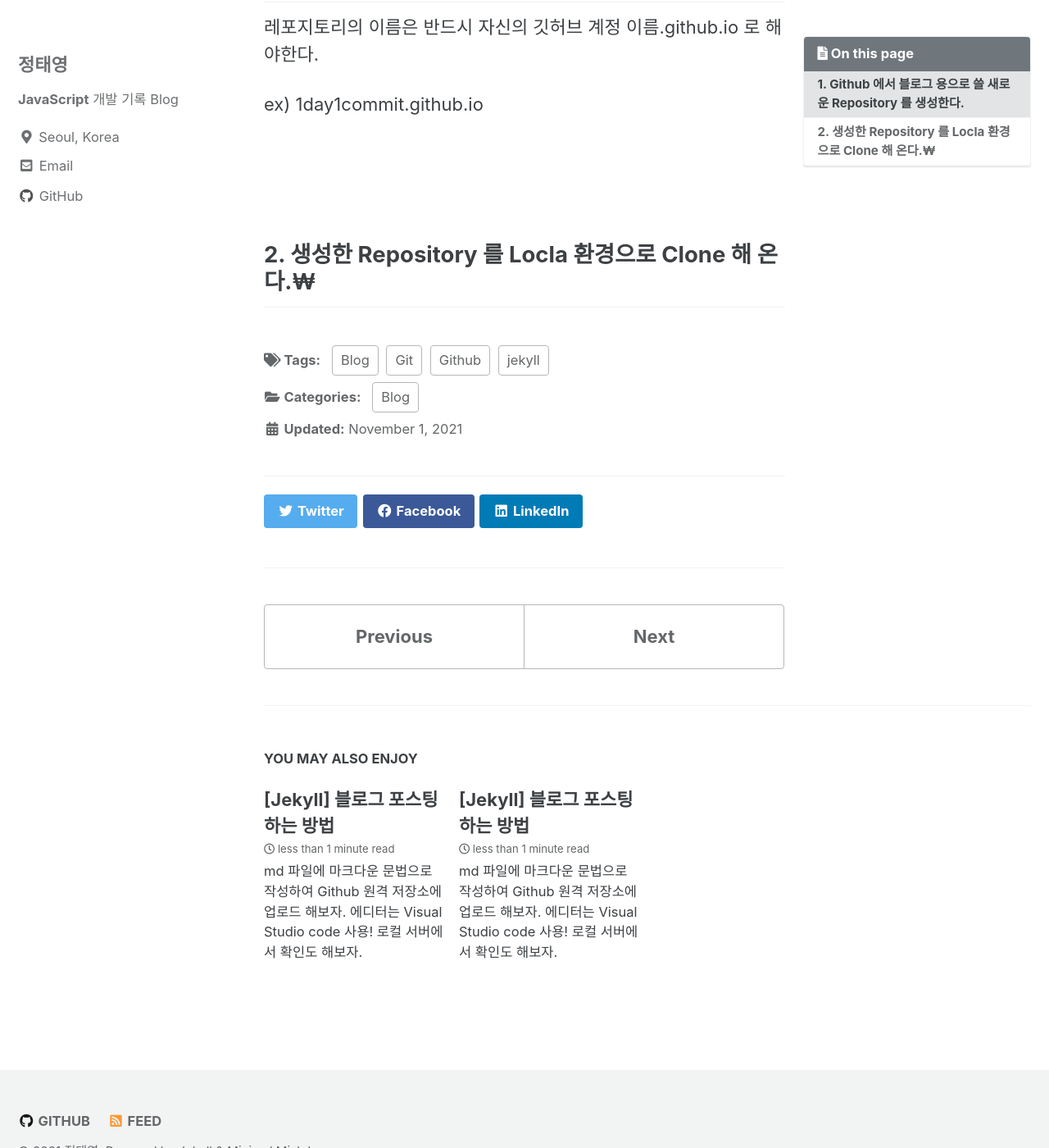
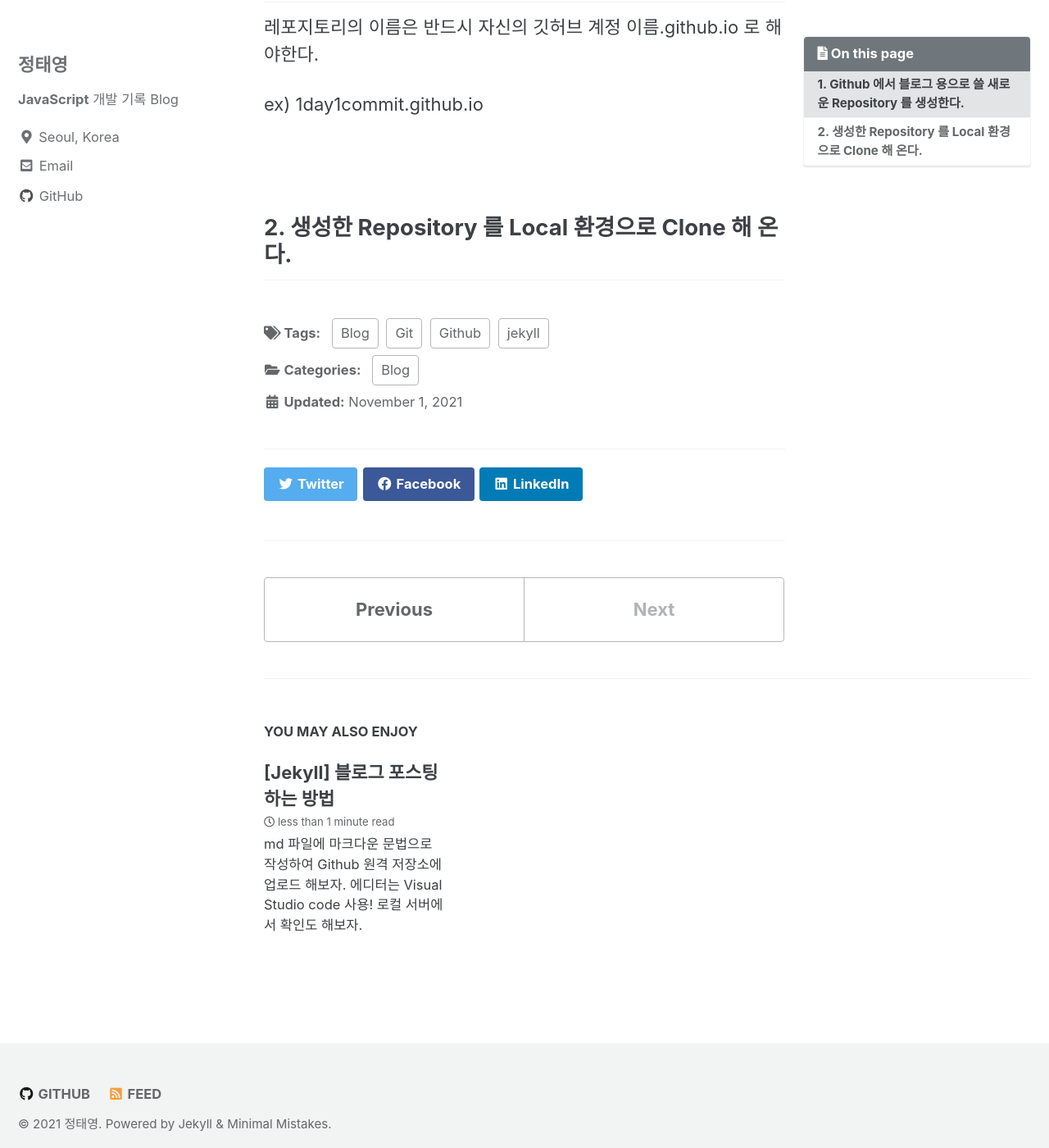
Before and after one commit to dev-taeyeong/test-blog, a Jekyll site: the page built from _posts/2021-11-01-make-blog.md, in a window 1280 px wide and 1400 px high, scrolled down 343 px. Shown: the whole window at 82% size. Built offline with Jekyll 4.4.1, drawn with Linux system fonts in a browser that asks for light colours; cached includes are drawn as plain includes.

```diff
--- a/_posts/2021-11-01-make-blog.md
+++ b/_posts/2021-11-01-make-blog.md
@@ -22,6 +22,5 @@ last_modified_at: 2021-11-01
 ex) 1day1commit.github.io
 
 <br>
-<br>
 
-## 2. 생성한 Repository 를 Locla 환경으로 Clone 해 온다.₩
+## 2. 생성한 Repository 를 Local 환경으로 Clone 해 온다.
--- a/_posts/2021-11-01-post2.md
+++ /dev/null
@@ -1,31 +0,0 @@
----
-title: '[Jekyll] 블로그 포스팅하는 방법'
-excerpt: 'md 파일에 마크다운 문법으로 작성하여 Github 원격 저장소에 업로드 해보자. 에디터는 Visual Studio code 사용! 로컬 서버에서 확인도 해보자.'
-
-categories:
-  - Blog
-
-tags:
-  - [Blog, jekyll, Github, Git]
-
-toc: ture
-toc_sticky: true
-
-date: 2021-11-01
-last_modified_at: 2021-11-01
----
-
-# 5. 포스트 내용을 마크다운 문법으로 작성한다.
-
-머릿말이 `---` 로 끝난 이후부터는 포스트 본문 영역이다. 마크다운 문법으로 포스트를 작성해준다. 마크다운 문법에 대해서는 추후 포스팅 할 것!
-
-<br>
-
-# 6. 마크다운으로 쓴 포스트 내용을 미리 보기
-
-마크다운 문법으로 포스트 본문을 작성하기 때문에 쓰는 것과 보이는 것은 많이 다르다. Visual Studio code 내에서 설치하여 사용할 수 있는 `Preview` 기능과 `로컬 서버`로 내가 작성한 마크다운 글이 어떻게 보여지는지 확인해보며 포스팅 하자.
-
-## Markdown Preview Enhanced
-
-마크다운으로 작성한 문서가 웹에 올리면 어떻게 보여질지 보여주는 기능이다.
-d
```
